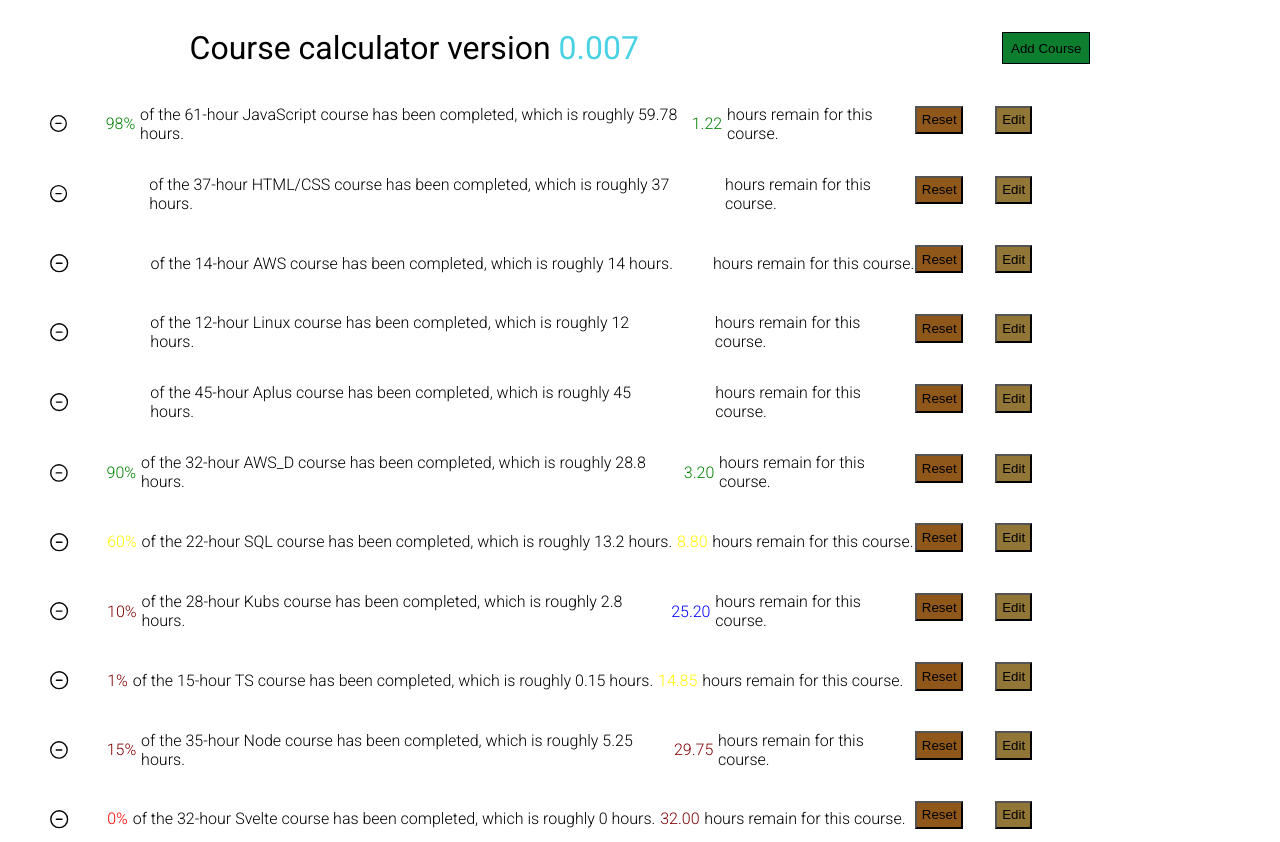
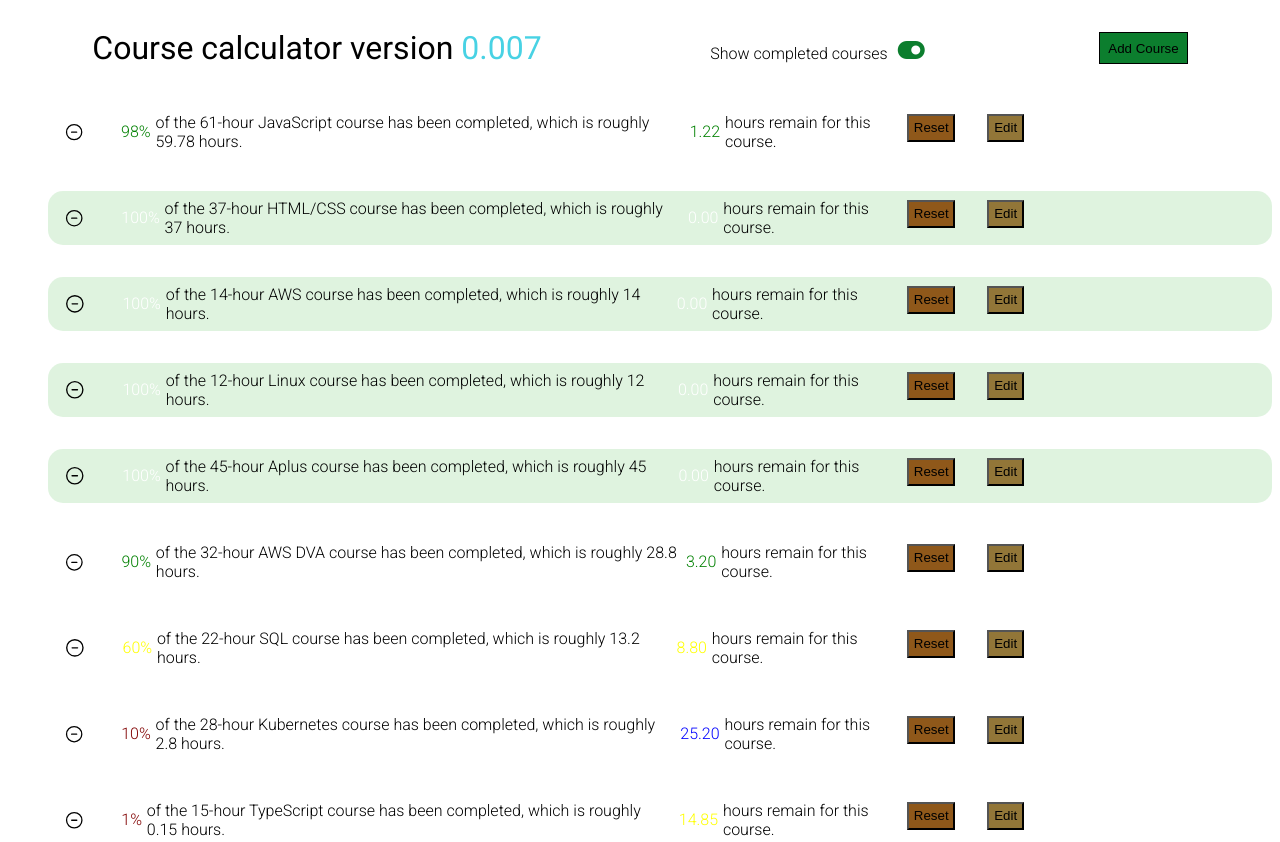
Before and after one commit to armoredchimp/early-course-calc, a plain HTML site: page index.html in a window 1280 px wide. Shown: the top 842 px of the page. Drawn offline with Linux system fonts and the light colour scheme.

Commit message:
ver 0.007a

```diff
--- a/index.html
+++ b/index.html
@@ -11,10 +11,18 @@
       href="https://fonts.googleapis.com/css2?family=EB+Garamond:wght@400;500;600;700&family=Roboto:wght@100;300;400;500&display=swap"
       rel="stylesheet"
     />
+    <link
+      rel="stylesheet"
+      href="https://cdnjs.cloudflare.com/ajax/libs/font-awesome/6.0.0-beta3/css/all.min.css"
+    />
   </head>
   <body>
     <div class="top-cont">
       <h1>Course calculator version <span class="version-num">0.007</span></h1>
+      <div class="toggle-complete-wrapper">
+        <span>Show completed courses</span>
+        <button id="toggle-completed" class="fas fa-toggle-on"></button>
+      </div>
       <button class="add-new">Add Course</button>
     </div>
     <ul class="course"></ul>
--- a/script.js
+++ b/script.js
@@ -89,8 +89,7 @@ const closeBtn = document.querySelector(".close");
 const closeBtnE = document.querySelector(".closeE");
 const addCourseBtn = document.getElementById("addCourseBtn");
 const editCourseBtn = document.getElementById("editCourseBtn");
-// courseLoad(98, 100, 100, 100, 100, 90, 50, 5, 0, 0, 0);
-///// Updated version:
+let showCompletedCourses = true;
 addNew.addEventListener("click", () => {
   modal.style.display = "block";
 });
@@ -187,14 +186,20 @@ const courseLoad = function (courses) {
   let totalCourseHours = 0;
   courseUL.innerHTML = "";
 
-  courses.forEach((course, index) => {
+  const filteredCourses = showCompletedCourses
+    ? courses
+    : courses.filter((course) => course.progress < 100);
+
+  filteredCourses.forEach((course, index) => {
     let courseHours = course.completedHours();
     totalHours += courseHours;
     totalCourseHours += course.totalHours;
     let remainingHours = course.remainingHours();
     let colorR = getColor(remainingHours);
     let colorP = percentColor(course.progress);
-    let courseR = `<div style="display: flex; justify-content: space-between; width: 100%;">
+    let backgroundColor =
+      course.progress === 100 ? "rgba(159, 219, 159, 0.336) ;" : "";
+    let courseR = `<div style="display: flex; justify-content: space-between; background-color: ${backgroundColor}; border-radius: 15px; padding: 0.5rem; padding-left: 1rem; width: 100%;">
     <div style="display: flex; align-items: center; gap: 0.3rem; font-size: 1rem;"><svg xmlns="http://www.w3.org/2000/svg" fill="none" viewBox="0 0 24 24" stroke-width="1.5" stroke="currentColor" class="minus-icon">
     <path stroke-linecap="round" stroke-linejoin="round" d="M15 12H9m12 0a9 9 0 11-18 0 9 9 0 0118 0z" />
     </svg><span style="color: ${colorP};">${course.progress}%</span> of the ${
@@ -228,17 +233,6 @@ const courseLoad = function (courses) {
       editCourse(courses, index);
     });
   });
-
-  // let completedPercentage =
-  //   Math.round((totalHours / totalCourseHours) * 100 * 100) / 100;
-  // let remainingPercentage = Math.round((100 - completedPercentage) * 100) / 100;
-
-  // let text = `${totalHours.toFixed(
-  //   2
-  // )} hours out of ${totalCourseHours} in total have been completed, and ${
-  //   Math.round((totalCourseHours - totalHours) * 100) / 100
-  // } remain. ${completedPercentage}% of the course has been completed. ${remainingPercentage}% of the course remains to be completed.`;
-  // console.log(text);
   function completed(totalHours, totalCourseHours) {
     let completedPercentage =
       Math.round((totalHours / totalCourseHours) * 100 * 100) / 100;
@@ -264,10 +258,10 @@ let myCourses = [
   new Course("AWS", 14, 100),
   new Course("Linux", 12, 100),
   new Course("Aplus", 45, 100),
-  new Course("AWS_D", 32, 90),
+  new Course("AWS DVA", 32, 90),
   new Course("SQL", 22, 60),
-  new Course("Kubs", 28, 10),
-  new Course("TS", 15, 1),
+  new Course("Kubernetes", 28, 10),
+  new Course("TypeScript", 15, 1),
   new Course("Node", 35, 15),
   new Course("Svelte", 32, 0),
 ];
--- a/styles.css
+++ b/styles.css
@@ -14,12 +14,27 @@ ul {
 h1 {
   font-weight: 400;
 }
+.fas {
+  background-color: transparent;
+  border: none;
+  font-size: 1.5rem;
+  cursor: pointer;
+}
+.fa-toggle-on {
+  color: #0c7e2e;
+}
+.toggle-complete-wrapper {
+  margin-top: 1.8rem;
+}
 .version-num {
   color: #48d2e4;
 }
 .minus-icon {
   width: 100%;
   cursor: pointer;
+}
+.minus-icon:hover {
+  color: blue;
 }
 .reset-button,
 .edit-button {
@@ -50,6 +65,10 @@ h1 {
   background-color: #0c7e2e;
   border: 1px solid black;
   cursor: pointer;
+}
+.add-new:hover,
+.add-new:active {
+  background-color: #2d595f;
 }
 .modal {
   display: none;
@@ -118,4 +137,5 @@ h1 {
 h3 {
   font-weight: 500;
   margin-bottom: 3rem;
+  color: rgba(159, 219, 159, 0.336);
 }
```
